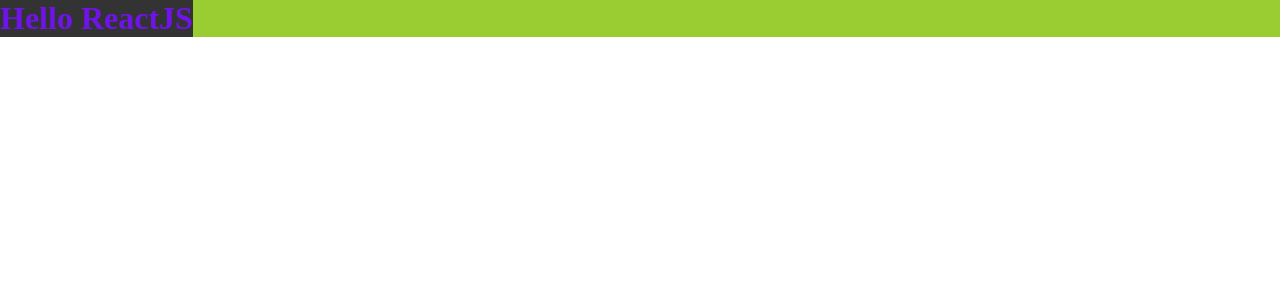
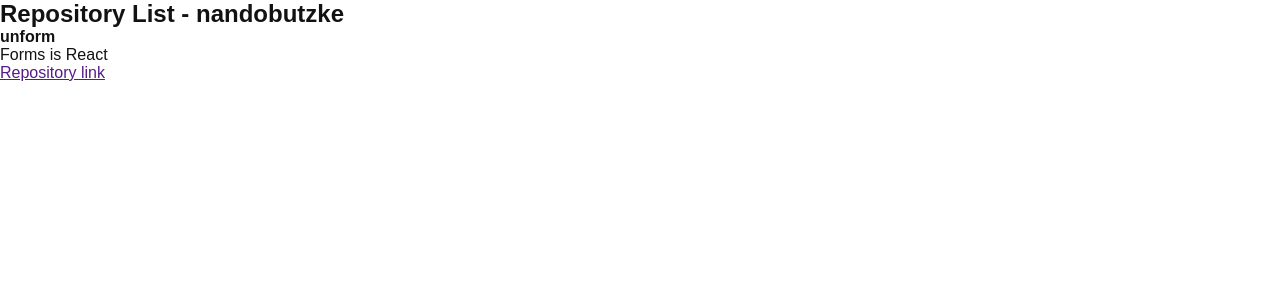
Before and after one commit to nandobutzke/ignite-trails, a React app in the folder reactjs/01-github-explorer/: page / in a window 1280 px wide. Shown: the top 300 px of the page. Built offline with nearby package versions, Linux system fonts and the light colour scheme.

Commit message:
Repository components

```diff
--- a/reactjs/01-github-explorer/src/App.jsx
+++ b/reactjs/01-github-explorer/src/App.jsx
@@ -1,5 +1,6 @@
+import { RepositoryList } from './components/RepositoryList';
 import './styles/global.scss';
 
 export function App() {
-    return <div class="top"><h1>Hello ReactJS</h1></div>;
+    return <RepositoryList />;
 }
--- /dev/null
+++ b/reactjs/01-github-explorer/src/components/RepositoryItem.jsx
@@ -0,0 +1,12 @@
+export function RepositoryItem() {
+    return (
+        <li>
+            <strong>unform</strong>
+            <p>Forms is React</p>
+
+            <a href="">
+                Repository link
+            </a>
+        </li>
+    );
+}
--- /dev/null
+++ b/reactjs/01-github-explorer/src/components/RepositoryList.jsx
@@ -0,0 +1,12 @@
+import { RepositoryItem } from "./RepositoryItem";
+
+export function RepositoryList() {
+    return (
+        <section className="repository-list">
+            <h1>Repository List - nandobutzke</h1>
+            <ul>
+                <RepositoryItem />
+            </ul>
+        </section>
+    );
+}
--- a/reactjs/01-github-explorer/src/styles/global.scss
+++ b/reactjs/01-github-explorer/src/styles/global.scss
@@ -6,19 +6,6 @@
 
 body {
 
-    font: Arial, Helvetica, sans-serif;
-    div {
-        h1 {
-            color: blue;
-        }
-    }
-
-    .top {
-        background-color: yellowgreen;
-        h1 {
-            display: inline-block;
-            background: #333;
-            color: rgb(112, 19, 233);
-        }
-    }
+    font: 16px "Helvetica Neve", Arial, sans-serif;
+    color: #121214
 }
```
